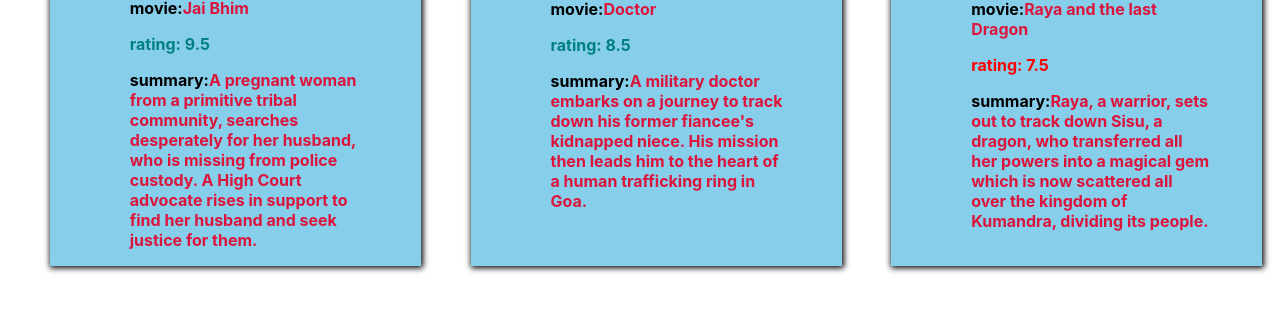
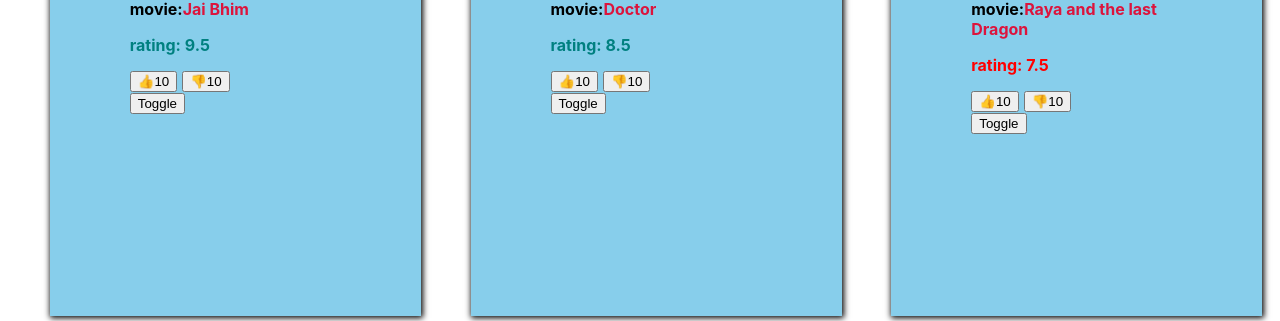
Before and after one commit to Mukilarasi/sample, a React (Create React App) app: page / in a window 1280 px wide. Shown: the part 359-680 px from the top of the page. Built offline with nearby package versions, Linux system fonts and the light colour scheme.

Commit message:
button click

```diff
--- a/src/App.css
+++ b/src/App.css
@@ -10,7 +10,9 @@
 .mo {
   color: black;
 }
-
+/* .sum{
+  color: red;
+} */
 .movie-details {
   width: 238px;
   margin-left: 5rem;
@@ -25,16 +27,20 @@ img {
 
 h3 {
   font-size: 1rem;
-  color: crimson;
+  color: crimson;;
 }
 
 .card {
   display: flex;
   flex-direction: column;
-  height: 577px;
+  height: 627px;
   width: 371px;
   box-shadow: 1px 1px 6px 1px;
   margin-left: 2rem;
   margin-top: 2rem;
   background-color:skyblue;
 }
+.btn{
+  display:flex;
+  gap:5px;
+}
--- a/src/App.js
+++ b/src/App.js
@@ -1,4 +1,6 @@
+import { useState } from "react";
 import "./App.css";
+
 
 export default function App() {
   let movies = [
@@ -38,12 +40,36 @@ export default function App() {
     <div className="container">
       {movies.map(({ movie, poster, rating, summary }) => (
         <Sample name={movie} url={poster} star={rating} sum={summary} />
+
       ))}
+      {/* <Counter/> */}
     </div>
   );
 }
+function Counter(){
+  // let like=0;
+  // console.log(like)
+  const[like, setLike]=useState(10);
+  const[dislike,setDislike]=useState(10);
+  return(
+    <div className="btn"><button onClick={()=>setLike(like + 1)}>👍{like}</button>
+    <button onClick={()=>setDislike(dislike+1)}>👎{dislike}</button>
+    {/* <h3><button onClick={()=>setShow(!show)}className="sum">summary:</button></h3> */}
+
+
+    {/* <h3>{like}</h3>
+    <h3>{like}</h3>
+    <h3>{like}</h3>
+    <h3>{like}</h3> */}
+    </div>
+  )
+}
+// function Clicked({
+
+// })
 function Sample({ name, url, star, sum }) {
   const styles ={color: star>=8.5? "teal":"red"};
+  const[show,setShow]=useState(false);
   return (
     <div>
         <div className="card">
@@ -51,11 +77,13 @@ function Sample({ name, url, star, sum }) {
         <div className="movie-details">
           <h3><span className="mo">movie:</span>{name}</h3>
           <h3 style={styles}><span className="rat">rating:</span> {star}</h3>
-          <h3><span className="mo">summary:</span>{sum}</h3>
+          <Counter/>
+          <button onClick={()=>setShow(!show)}>Toggle</button>
+         {show?<h3>{sum}</h3>:null}
+
           </div>
         </div>
       </div>
-
   );
 }
 // export default App;
```
